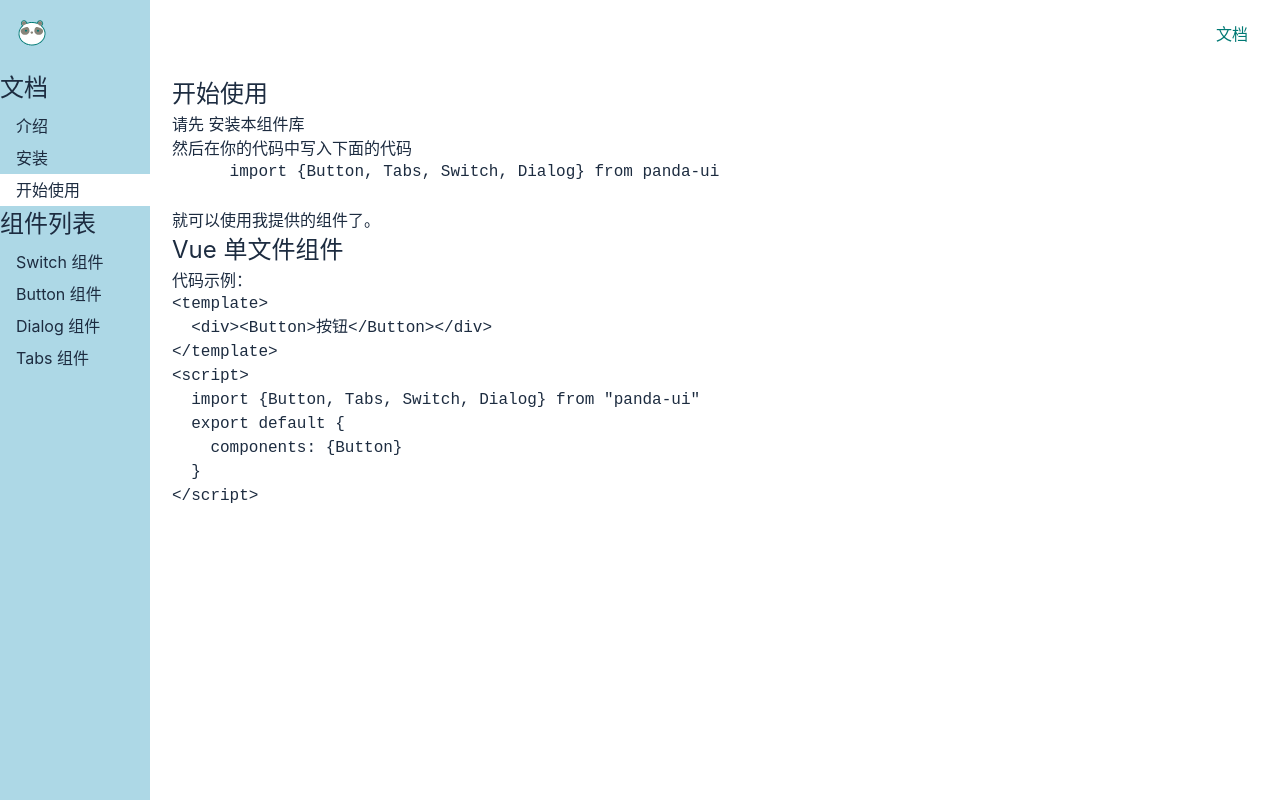
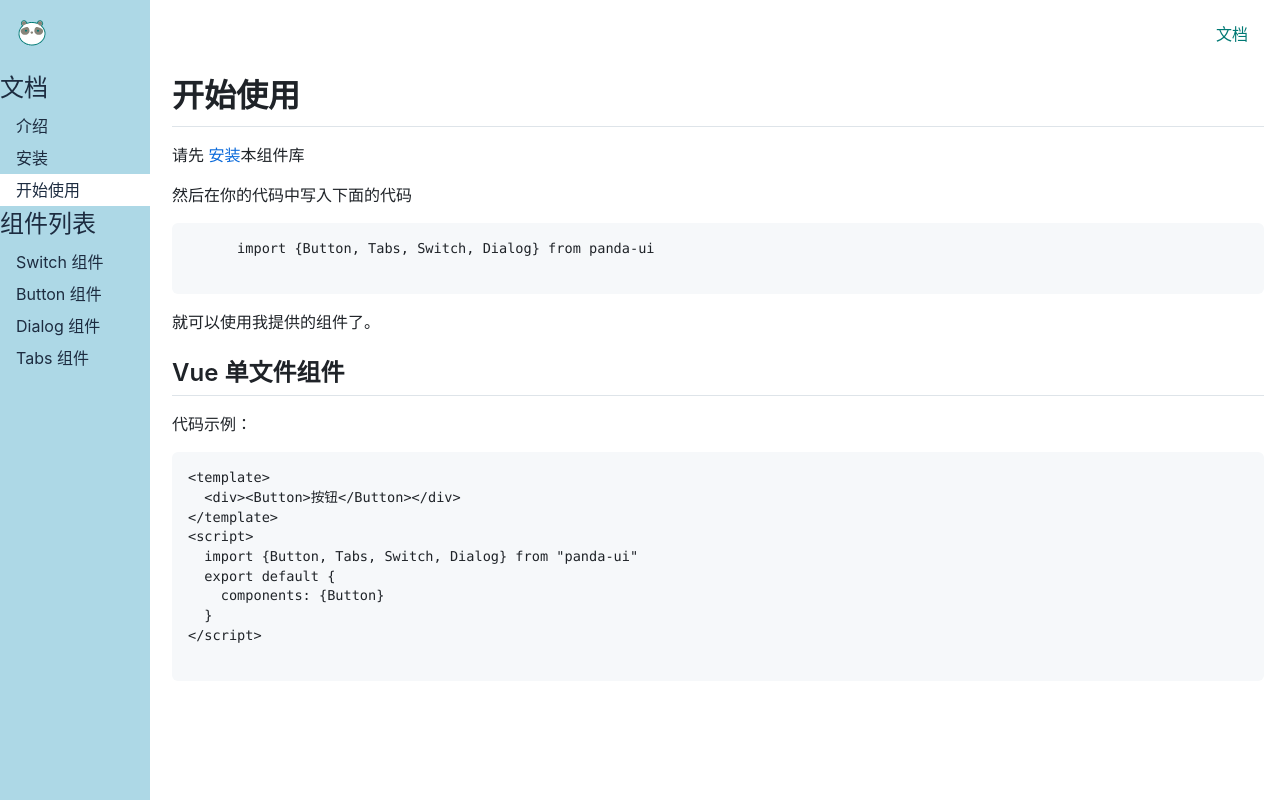
Before and after one commit to Wang-zhetao/PandaUI, a Vue app: page /#/doc/get-started in a window 1280 px wide. Built offline with nearby package versions, Linux system fonts and the light colour scheme.

Commit message:
引入 Github 样式

```diff
--- a/package.json
+++ b/package.json
@@ -6,6 +6,7 @@
     "build": "vite build"
   },
   "dependencies": {
+    "github-markdown-css": "4.0.0",
     "vue": "^3.0.0-rc.1",
     "vue-router": "4.0.0-beta.3"
   },
--- a/src/main.ts
+++ b/src/main.ts
@@ -4,6 +4,7 @@ import { createApp } from 'vue'
 import App from './App.vue'
 import {router} from  './router';
 import './lib/svg.js'
+import 'github-markdown-css'
 
 const app = createApp(App)
     app.use(router)
--- a/src/views/GetStarted.vue
+++ b/src/views/GetStarted.vue
@@ -1,5 +1,5 @@
 <template>
-  <article>
+  <article class="markdown-body">
     <h1>开始使用</h1>
     <p>请先 <a href="#/doc/install">安装</a>本组件库</p>
     <p>然后在你的代码中写入下面的代码</p>
--- a/src/views/Install.vue
+++ b/src/views/Install.vue
@@ -1,5 +1,5 @@
 <template>
-  <article>
+  <article class="markdown-body">
     <h1>安装</h1>
     <p>打开终端运行以下命令:</p>
     <pre><code>npm install panda-ui</code></pre>
--- a/src/views/Intro.vue
+++ b/src/views/Intro.vue
@@ -1,5 +1,5 @@
 <template>
-<article>
+<article class="markdown-body">
   <h1>介绍</h1>
   <p>Panda UI 是一款基于 Vue3 和 TypeScript 的 UI 组件库</p>
   <p>这款组件库其实是我为了总结自己这半年的技术经验而写的，全程亲手编写，尽量不采用第三方库
```
Also changed, not shown: 1 other file (tests, documents, lock files or other folders).
